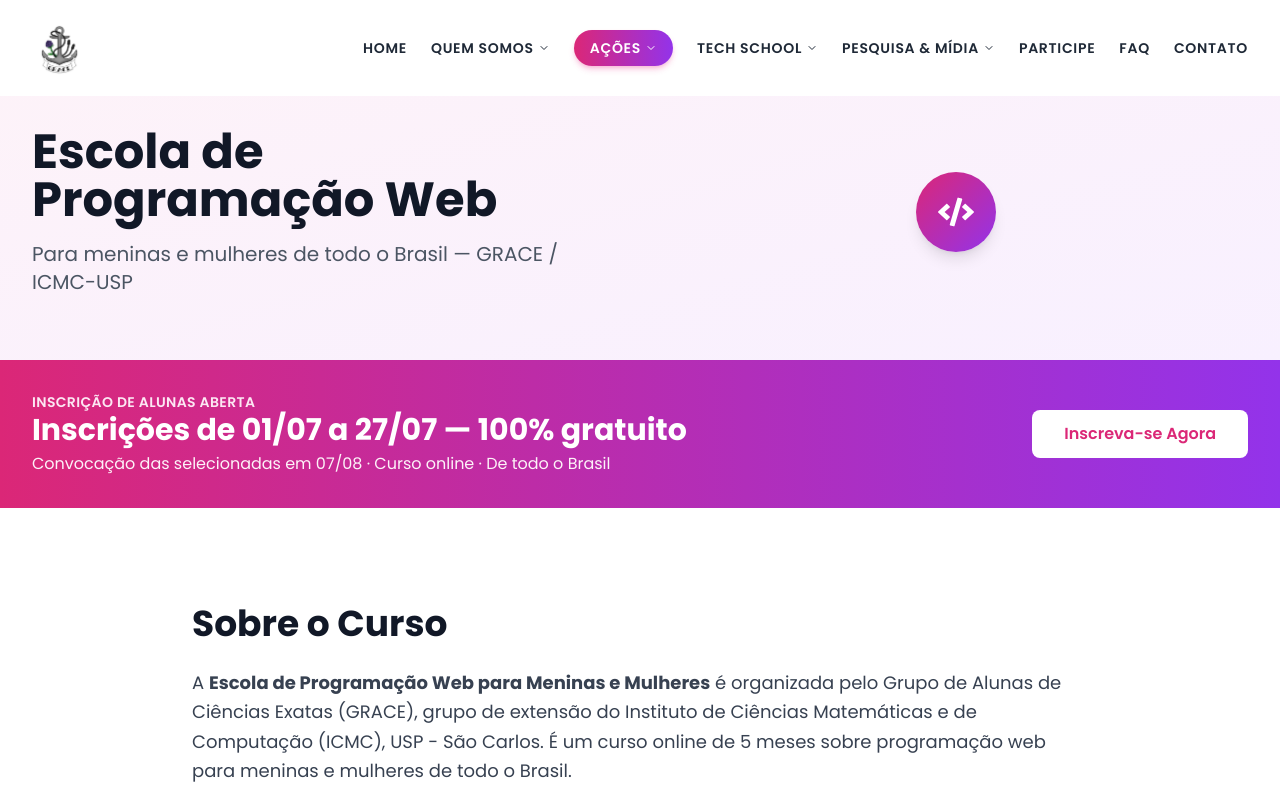
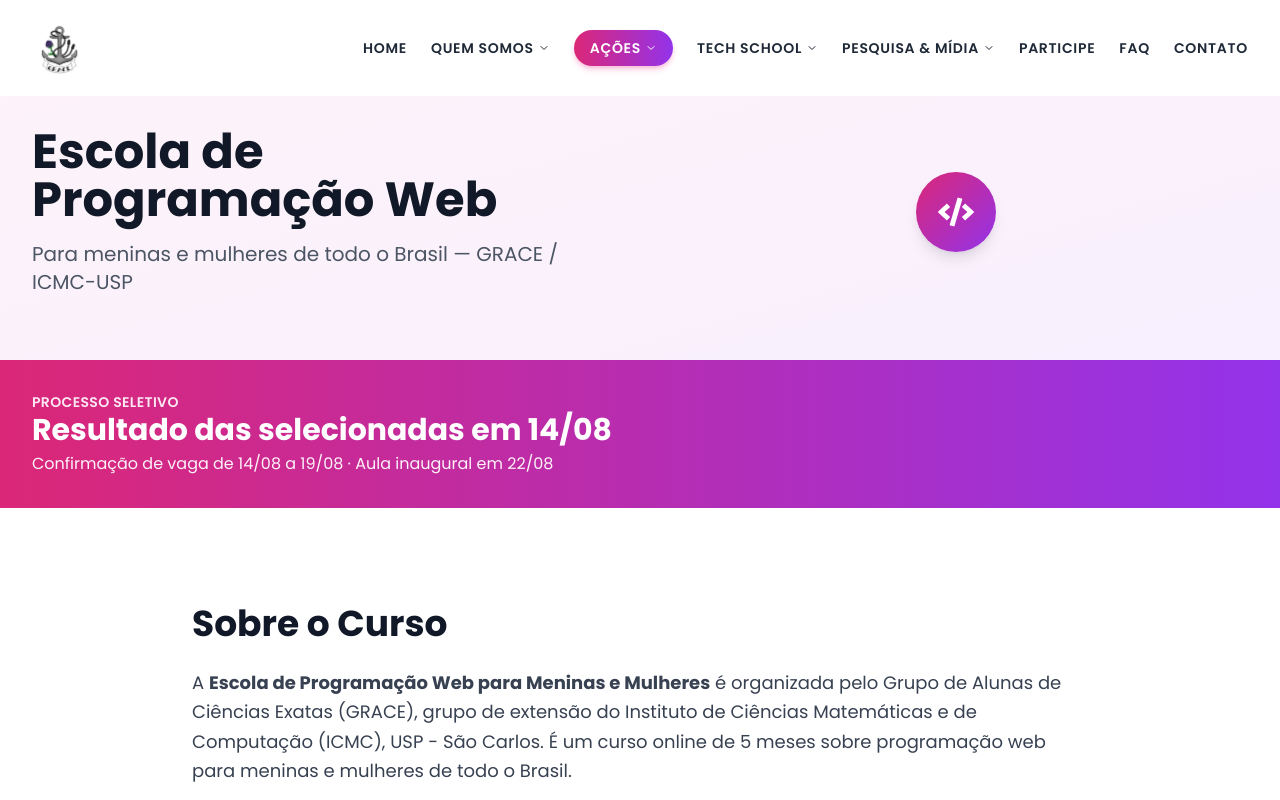
Before and after one commit to rayanepimentel/grace-site, a Next.js app: page /escola-web in a window 1280 px wide. Shown: the top 800 px of the page. Built offline with nearby package versions, Linux system fonts and the light colour scheme.

Commit message:
atualizar escola-web

```diff
--- a/app/escola-web/page.tsx
+++ b/app/escola-web/page.tsx
@@ -66,6 +66,32 @@
       />
 
       {/* Enrollment Banner */}
+      {/* <section className="bg-gradient-to-r from-pink-600 to-purple-600 py-8">
+        <div className="container mx-auto px-4">
+          <motion.div
+            initial={{ opacity: 0, y: 20 }}
+            whileInView={{ opacity: 1, y: 0 }}
+            transition={{ duration: 0.5 }}
+            viewport={{ once: true }}
+            className="flex flex-col md:flex-row items-center justify-between gap-6 text-white"
+          >
+            <div>
+              <p className="text-sm font-semibold uppercase tracking-wide text-pink-100">Inscrição de Alunas Aberta</p>
+              <h2 className="text-2xl md:text-3xl font-bold">Resultado das selecionadas em 14/08 — 100% gratuito</h2>
+              <p className="text-pink-50 mt-1">Curso online · Para meninas e mulheres de todo o Brasil</p>
+            </div>
+            <a
+              href={INSCRICAO_URL}
+              target="_blank"
+              rel="noopener noreferrer"
+              className="inline-block bg-white text-pink-600 px-8 py-3 rounded-lg font-semibold hover:bg-pink-50 transition-all duration-300 whitespace-nowrap"
+            >
+              Inscreva-se Agora
+            </a>
+          </motion.div>
+        </div>
+      </section> */}
+      {/* Enrollment Banner */}
 <section className="bg-gradient-to-r from-pink-600 to-purple-600 py-8">
   <div className="container mx-auto px-4">
     <motion.div
@@ -76,18 +102,18 @@
       className="flex flex-col md:flex-row items-center justify-between gap-6 text-white"
     >
       <div>
-              <p className="text-sm font-semibold uppercase tracking-wide text-pink-100">Inscrição de Alunas Aberta</p>
-              <h2 className="text-2xl md:text-3xl font-bold">Inscrições de 01/07 a 27/07 — 100% gratuito</h2>
-              <p className="text-pink-50 mt-1">Convocação das selecionadas em 07/08 · Curso online · De todo o Brasil</p>
+        <p className="text-sm font-semibold uppercase tracking-wide text-pink-100">
+          Processo Seletivo
+        </p>
+
+        <h2 className="text-2xl md:text-3xl font-bold">
+          Resultado das selecionadas em 14/08
+        </h2>
+
+        <p className="text-pink-50 mt-1">
+          Confirmação de vaga de 14/08 a 19/08 · Aula inaugural em 22/08
+        </p>
       </div>
-            <a
-              href={INSCRICAO_URL}
-              target="_blank"
-              rel="noopener noreferrer"
-              className="inline-block bg-white text-pink-600 px-8 py-3 rounded-lg font-semibold hover:bg-pink-50 transition-all duration-300 whitespace-nowrap"
-            >
-              Inscreva-se Agora
-            </a>
     </motion.div>
   </div>
 </section>
@@ -268,6 +294,7 @@
         </div>
       </section>
 
+
 {/* CTA Section */}
 <section className="section bg-white">
   <div className="container mx-auto px-4">
@@ -278,27 +305,29 @@
       viewport={{ once: true }}
       className="max-w-4xl mx-auto text-center"
     >
-            <h2 className="text-3xl md:text-4xl font-bold text-gray-900 mb-4">Quer Participar?</h2>
-            <p className="text-lg text-gray-700 mb-6">
-              Inscrições de <strong>01/07 a 27/07</strong>. Convocação das selecionadas (por e-mail) em{' '}
-              <strong>07/08</strong>. Confirmação de vaga de <strong>07/08 a 12/08</strong>. Início das aulas em{' '}
-              <strong>15/08</strong>.
+      <h2 className="text-3xl md:text-4xl font-bold text-gray-900 mb-4">
+        Dúvidas?
+      </h2>
+
+      <p className="text-lg text-gray-700 mb-10">
+        As inscrições foram encerradas.
+        O <strong>resultado das selecionadas</strong> será divulgado por e-mail em
+        <strong> 14/08</strong>.
+        A confirmação de vaga acontecerá de
+        <strong> 14/08 a 19/08</strong> e a
+        <strong> aula inaugural</strong> será realizada em
+        <strong> 22/08</strong>.
       </p>
-            <a
-              href={INSCRICAO_URL}
-              target="_blank"
-              rel="noopener noreferrer"
-              className="inline-block bg-gradient-to-r from-pink-500 to-purple-500 text-white px-8 py-3 rounded-lg font-semibold hover:from-pink-600 hover:to-purple-600 transition-all duration-300"
-            >
-              Inscreva-se Agora
-            </a>
 
-            <div className="flex flex-wrap justify-center gap-8 mt-10 text-gray-600 text-sm">
+      <div className="flex flex-wrap justify-center gap-8 text-gray-600 text-sm">
         <span className="flex items-center gap-2">
-                <FaPhone className="text-pink-600" /> (16) 3373-8171
+          <FaPhone className="text-pink-600" />
+          (16) 3373-8171
         </span>
+
         <span className="flex items-center gap-2">
-                <FaEnvelope className="text-pink-600" /> grace@icmc.usp.br
+          <FaEnvelope className="text-pink-600" />
+          grace@icmc.usp.br
         </span>
       </div>
     </motion.div>
--- a/components/Hero.tsx
+++ b/components/Hero.tsx
@@ -23,15 +23,15 @@
     cta: 'Saiba Mais',
     link: '#about',
   },
-  {
-    id: 2,
-    title: 'Escola de Programação Web:',
-    highlight: 'Processo Seletivo Aberto!',
-    description:
-      'As inscrições para novas alunas já estão abertas! Inscrições até 27/07 — resultado da 1ª chamada em 07/08. Curso online, de todo o Brasil, aprenda programação e faça parte dessa jornada.',
-    cta: 'Inscreva-se',
-    link: '/escola-web',
-  },
+{
+  id: 2,
+  title: 'Escola de Programação Web',
+  highlight: 'Resultado em 14/08',
+  description:
+    'As inscrições foram encerradas. O resultado das selecionadas será divulgado em 14/08. Curso online, gratuito e para meninas e mulheres de todo o Brasil.',
+  cta: 'Saiba Mais',
+  link: '/escola-web',
+},
   {
     id: 3,
     title: 'Mais que um Grupo,',
```
Lines whose indentation alone changed are shown as unchanged.
